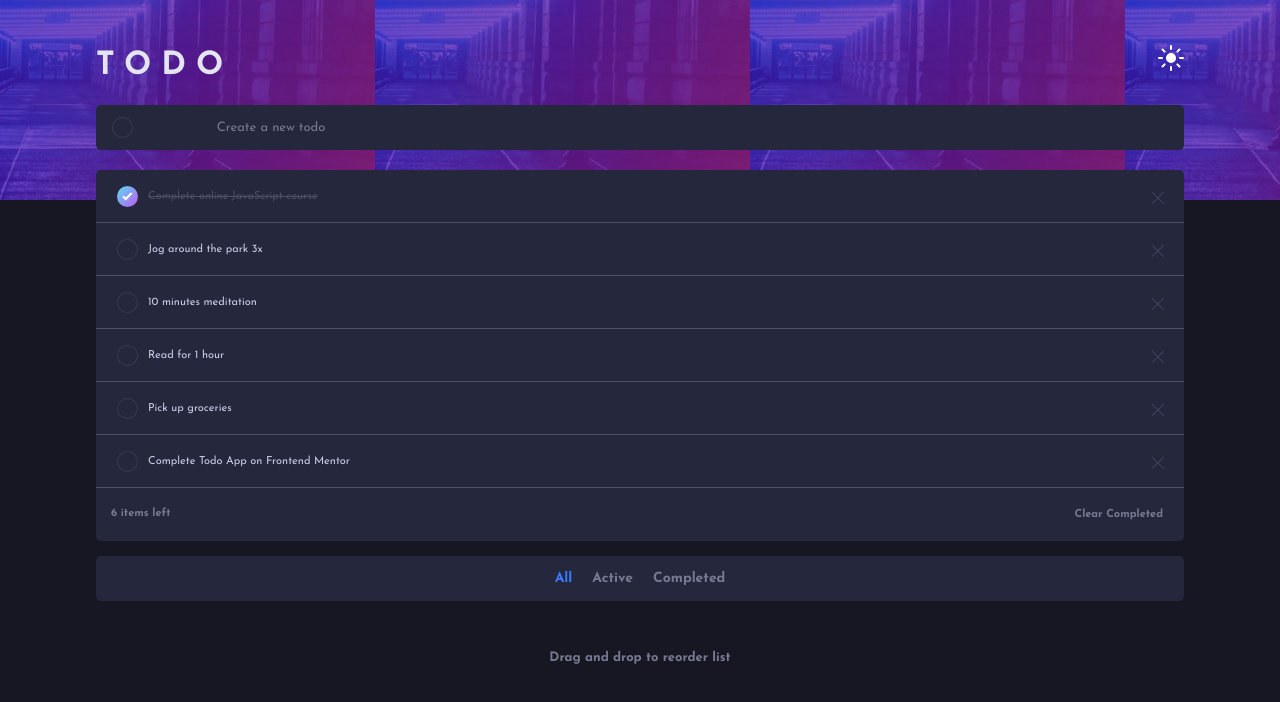
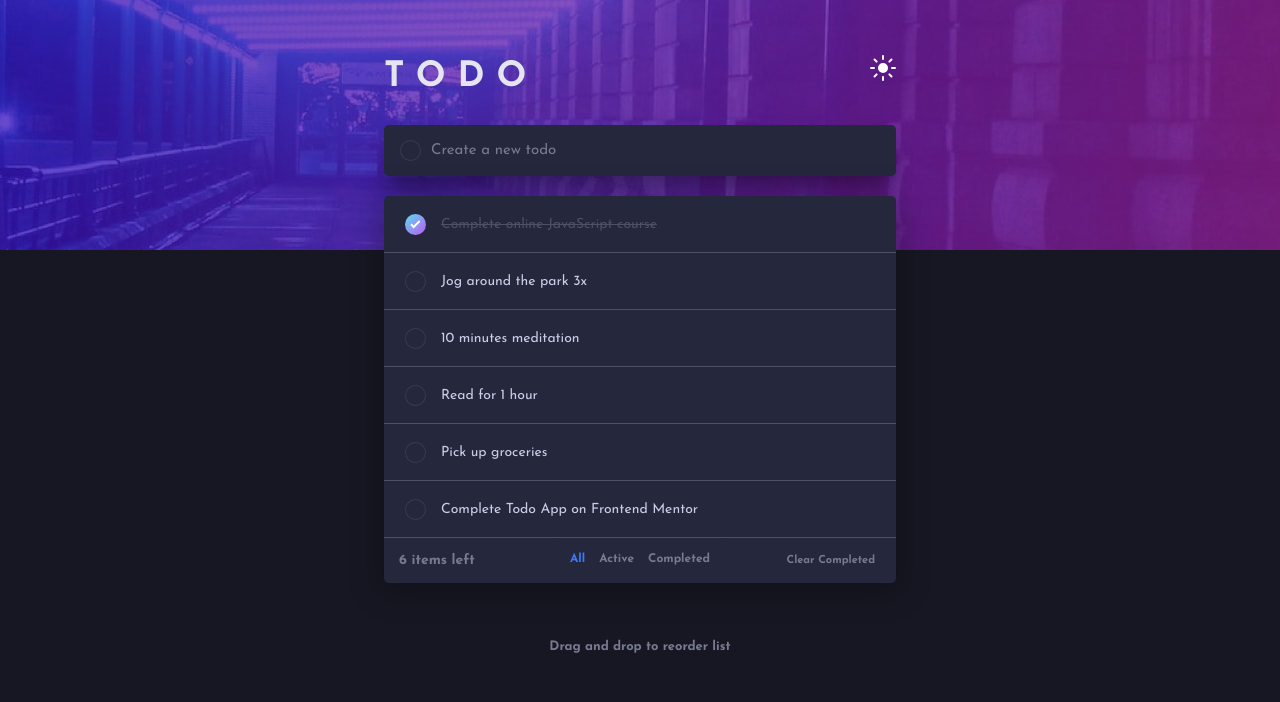
Before and after one commit to BrandonSdvl/Todo, a React (Create React App) app: page / in a window 1280 px wide. Shown: the top 702 px of the page. Built offline with nearby package versions, Linux system fonts and the light colour scheme.

Commit message:
Responsive

```diff
--- a/src/App.scss
+++ b/src/App.scss
@@ -1,4 +1,8 @@
 .app {
+    width: 100%;
+    display: flex;
+    flex-direction: column;
+    align-items: center;
     background-color: var(--main-background);
 }
 
--- a/src/components/Footer/Footer.scss
+++ b/src/components/Footer/Footer.scss
@@ -1,5 +1,16 @@
+@import '../../sass/breakpoints';
+
 .footer {
     width: 85%;
+    z-index: 150;
+
+    @include tablet {
+        width: 60%;
+    }
+
+    @include laptop {
+        width: 40%;
+    }
 
     &__buttons-container {
         width: 100%;
@@ -8,6 +19,13 @@
         padding: 15px;
         display: flex;
         justify-content: center;
+
+        @include laptop {
+            width: 180px;
+            margin-left: auto;
+            margin-right: auto;
+            transform: translateY(-60px);
+        }
     }
 
     &__button {
@@ -22,6 +40,11 @@
         font-weight: 700;
         outline: none;
 
+        @include laptop {
+            font-size: 12px;
+            margin: 0 2px;
+        }
+
         &:hover {
             color: var(--main-font-color);
         }
@@ -33,7 +56,6 @@
                 color: var(--bright-blue);
             }
         }
-
     }
 
     &__message {
@@ -42,6 +64,10 @@
         font-weight: 700;
         text-align: center;
         margin: 50px 0;
+
+        @include laptop {
+            margin: 0 0 40px 0;
+        }
     }
 }
 
--- a/src/components/Header/Header.scss
+++ b/src/components/Header/Header.scss
@@ -1,7 +1,17 @@
+@import '../../sass/breakpoints';
+
 .header {
     width: 85%;
     color: var(--main-font-color-hover);
     z-index: 100;
+
+    @include tablet {
+        width: 60%;
+    }
+
+    @include laptop {
+        width: 40%;
+    }
 
     &::before {
         display: block;
@@ -12,18 +22,34 @@
         left: 0;
         position: absolute;
         z-index: -10;
-        // background-repeat: no-repeat;
     }
 
     &--dark {
         &::before {
             background-image: url('../../assets/bg-mobile-dark.jpg');
+
+            @include tablet {
+                background-image: url('../../assets/bg-desktop-dark.jpg');
+                height: 220px;
+            }
+
+            @include laptop {
+                height: 250px;
+            }
         }
     }
 
     &--light {
         &::before {
             background-image: url('../../assets/bg-mobile-light.jpg');
+
+            @include tablet {
+                background-image: url('../../assets/bg-desktop-light.jpg');
+            }
+
+            @include laptop {
+                height: 250px;
+            }
         }
     }
 
@@ -33,6 +59,16 @@
         letter-spacing: 10px;
         font-weight: 700;
         width: auto;
+
+        @include tablet {
+            margin-top: 60px;
+        }
+
+        @include laptop {
+            font-size: 35px;
+            letter-spacing: 12px;
+            margin-bottom: 30px;
+        }
     }
 
     &__top {
@@ -52,8 +88,12 @@
         border-radius: 5px;
         padding: 10px 15px;
         display: flex;
-        justify-content: space-between;
         align-items: center;
+        box-shadow: 0 15px 20px -5px rgba(0, 0, 0, 0.4);
+
+        @include tablet {
+            padding: 12px 15px;
+        }
     }
 
     &__input {
@@ -71,6 +111,11 @@
         caret-color: var(--bright-blue);
         vertical-align: middle;
 
+        @include laptop {
+            font-size: 15px;
+            height: 27px;
+        }
+
         &::placeholder {
             color: var(--second-font-color);
         }
--- a/src/components/TodoItem/TodoItem.scss
+++ b/src/components/TodoItem/TodoItem.scss
@@ -1,3 +1,5 @@
+@import '../../sass/breakpoints';
+
 .todo-item {
     border-bottom: solid 1px var(--line-color);
     display: flex;
@@ -7,6 +9,12 @@
     &:hover {
         .checkbox::before {
             background: var(--check-background);
+        }
+
+        @include laptop {
+            .todo-item__delete svg {
+                visibility: visible;
+            }
         }
     }
 
@@ -19,13 +27,20 @@
         padding: 10px 0;
         cursor: pointer;
         color: var(--main-font-color);
+
+        @include laptop {
+            padding: 12px 0;
+        }
     }
 
     &__text {
         margin-left: 10px;
-
         width: auto;
         font-weight: 400;
+
+        @include laptop {
+            margin-left: 15px;
+        }
     }
 
     &__delete {
@@ -34,9 +49,16 @@
         padding: 0;
         border: none;
         background-color: transparent;
+        cursor: pointer;
+        margin: 5px;
 
         svg {
             transform: scale(0.7);
+
+            @include laptop {
+                transform: scale(1);
+                visibility: hidden;
+            }
         }
     }
 
--- a/src/components/TodoList/TodoList.scss
+++ b/src/components/TodoList/TodoList.scss
@@ -1,3 +1,5 @@
+@import '../../sass/breakpoints';
+
 .todo-list {
     width: 85%;
     margin: 20px 0 15px 0;
@@ -5,6 +7,17 @@
     background-color: var(--second-background);
     border-radius: 5px;
     font-size: 11px;
+    box-shadow: 0px 5px 30px 5px rgba(0, 0, 0, 0.25);
+
+    @include tablet {
+        width: 60%;
+        font-size: 13px;
+    }
+
+    @include laptop {
+        width: 40%;
+        font-size: 14px;
+    }
 
     &__footer {
         display: flex;
@@ -12,6 +25,10 @@
         color: var(--second-font-color);
         padding: 20px 15px;
         font-weight: 700;
+
+        @include laptop {
+            padding: 15px 15px;
+        }
     }
 
     &__clear {
@@ -22,6 +39,14 @@
         border: none;
         font-family: var(--main-font);
         cursor: pointer;
+
+        @include tablet {
+            font-size: 13px;
+        }
+
+        @include tablet {
+            font-size: 11px;
+        }
 
         &:hover {
             color: var(--main-font-color);
--- a/src/index.scss
+++ b/src/index.scss
@@ -34,10 +34,3 @@ body {
     background-color: var(--main-background);
     overflow-x: hidden;
 }
-
-.app {
-    width: 100%;
-    display: flex;
-    flex-direction: column;
-    align-items: center;
-}
--- /dev/null
+++ b/src/sass/_breakpoints.scss
@@ -0,0 +1,17 @@
+@mixin mobile {
+    @media screen and (max-width: 600px) {
+        @content;
+    }
+}
+
+@mixin tablet {
+    @media screen and (min-width: 745px) {
+        @content;
+    }
+}
+
+@mixin laptop {
+    @media screen and (min-width: 1024px) {
+        @content;
+    }
+}
```
